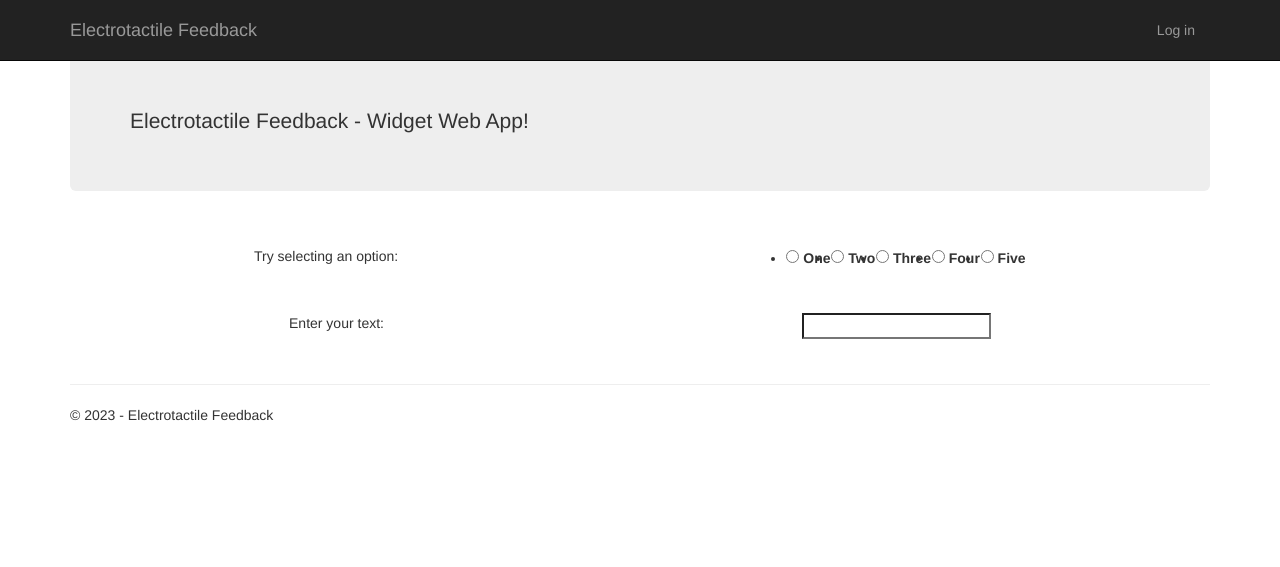
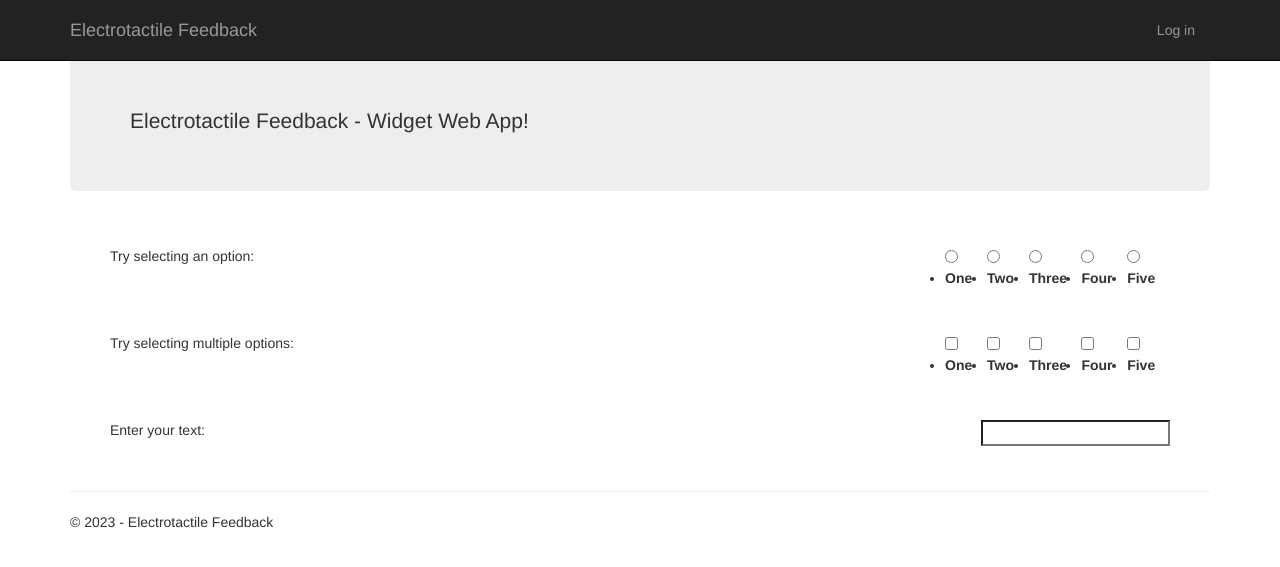
Before and after one commit to AaronMilne19/electrotactile-feedback, a Django app: page / in a window 1280 px wide. Shown: the top 567 px of the page. Run offline with Django 3.2, Linux system fonts and the light colour scheme; some libraries are stand-ins or nearby versions.

Commit message:
another widget #1

```diff
--- a/ElectrotactileFeedback/WidgetWebApp/app/forms.py
+++ b/ElectrotactileFeedback/WidgetWebApp/app/forms.py
@@ -17,6 +17,7 @@ class MainForm(forms.Form):
         ("5", "Five"),
     )
     radio_options = forms.ChoiceField(choices=options, widget=forms.RadioSelect, label="Try selecting an option")
+    checkbox_options = forms.ChoiceField(choices=options, widget=forms.CheckboxSelectMultiple, label="Try selecting multiple options")
     test = forms.CharField(label="Enter your text", max_length=100)
 
 
--- a/ElectrotactileFeedback/WidgetWebApp/app/static/app/content/site.css
+++ b/ElectrotactileFeedback/WidgetWebApp/app/static/app/content/site.css
@@ -41,7 +41,7 @@ input[type="checkbox"].input-validation-error {
     display: none;
 }
 
-#id_radio_options {
+#id_radio_options, #id_checkbox_options {
     width: 25%;
     display: flex;
     flex-direction: row;
--- a/ElectrotactileFeedback/WidgetWebApp/app/templates/app/index.html
+++ b/ElectrotactileFeedback/WidgetWebApp/app/templates/app/index.html
@@ -10,7 +10,7 @@
     <form class="d-flex p-3 flex-column w-100" action="" method="post">
         {% csrf_token %}
         {% for question in form %}
-        <div class="d-flex p-4 justify-content-around">
+        <div class="d-flex mx-5 p-4 justify-content-between">
             <div>{{ question.label }}:</div>
             {{ question }}
         </div>
```
